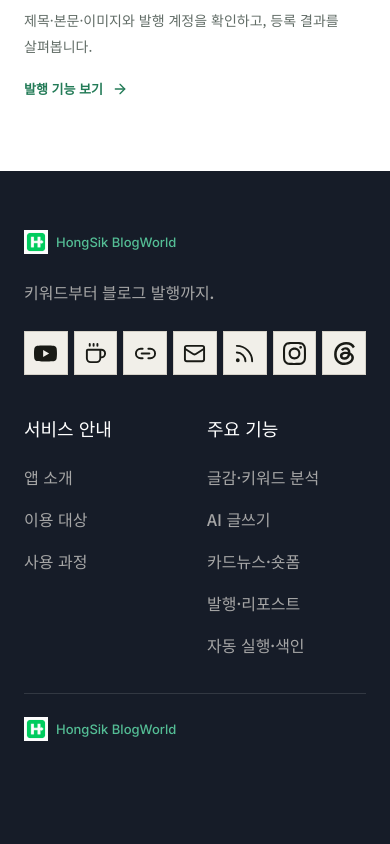
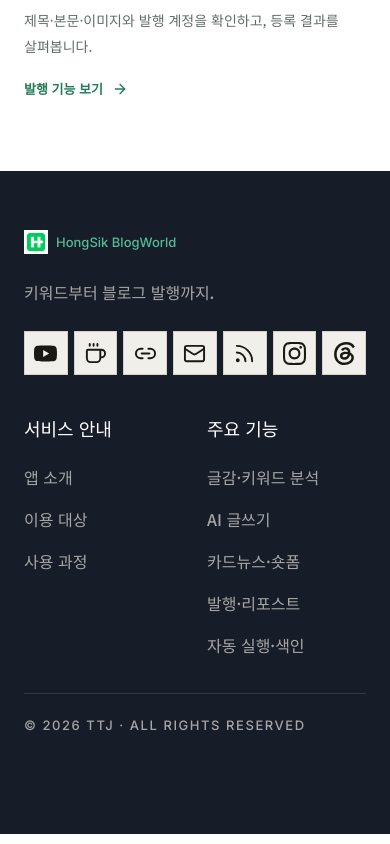
Before and after one commit to misohong0520-hue/hongsik-blogworld-landing, a Next.js app: page / in a window 390 px wide. Shown: the part 9143-9987 px from the top of the page. Built offline with nearby package versions, Linux system fonts and the light colour scheme.

Commit message:
style: add compact footer rights line

```diff
--- a/src/components/footer/footer.module.css
+++ b/src/components/footer/footer.module.css
@@ -9,8 +9,7 @@
 .column a { display: inline-block; padding-block: 2px; color: var(--landing-muted); font-size: 16px; font-weight: 500; line-height: 28px; text-decoration: none; }
 .column a:hover { color: #fff; text-decoration: underline; }
 .bottom { margin-top: 40px; padding-top: 24px; border-top: 1px solid rgb(255 255 255 / 12%); }
-.bottomBrand { width: auto; height: 30px; }
-.bottomBrand span { font-size: 13px; }
+.legal { margin: 0; color: #a6a6a6; font-family: var(--font-inter, Inter), sans-serif; font-size: 14px; font-weight: 500; line-height: 22px; letter-spacing: .16em; text-transform: uppercase; overflow-wrap: anywhere; }
 @media (max-width: 900px) {
   .footer { padding: 56px 0 calc(98px + env(safe-area-inset-bottom, 0px)); }
   .grid { grid-template-columns: minmax(0, 1fr); gap: 40px; }
@@ -18,5 +17,5 @@
   .columns { gap: 24px; }
   .column ul { margin-top: 20px; gap: 10px; }
   .bottom { margin-top: 32px; padding-top: 20px; }
-  .bottomBrand span { font-size: 13px; }
+  .legal { font-size: 13px; letter-spacing: .12em; }
 }
--- a/src/components/footer/footer.tsx
+++ b/src/components/footer/footer.tsx
@@ -27,7 +27,7 @@ export function Footer() {
           </nav>
         </div>
         <div className={styles.bottom}>
-          <Brand className={styles.bottomBrand} />
+          <p className={styles.legal}>© 2026 TTJ · ALL RIGHTS RESERVED</p>
         </div>
       </div>
     </footer>
```
Also changed, not shown: 2 other files (tests, documents, lock files or other folders).
